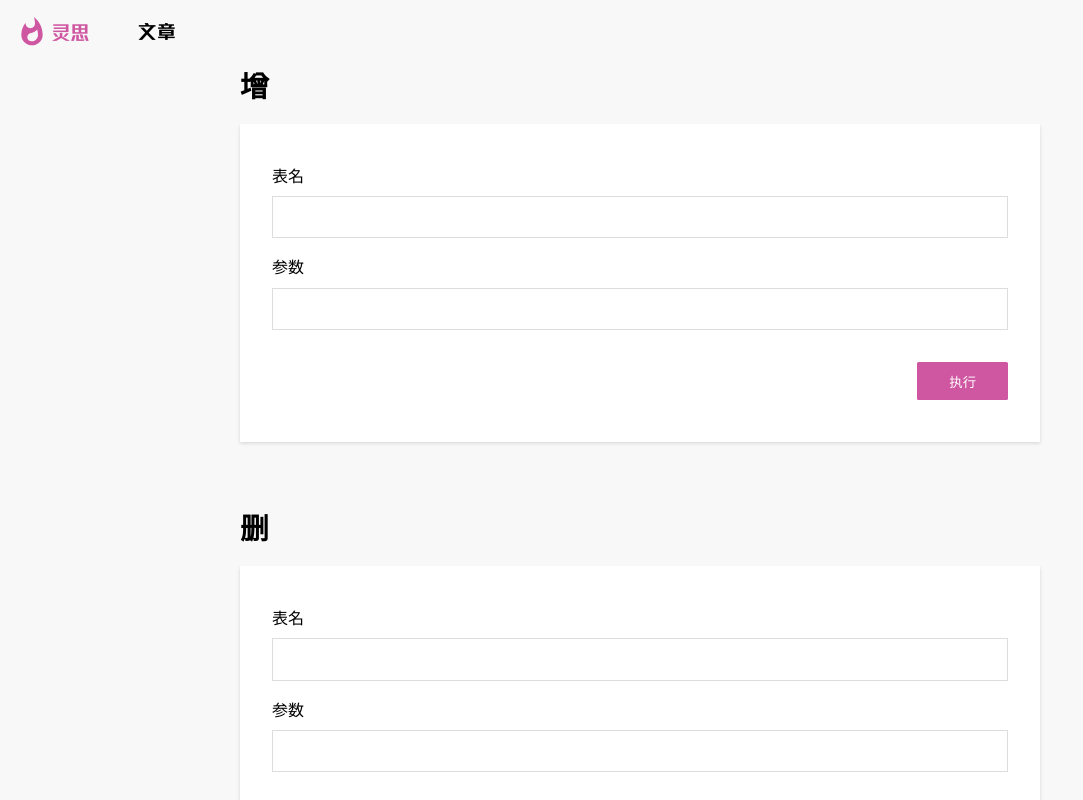
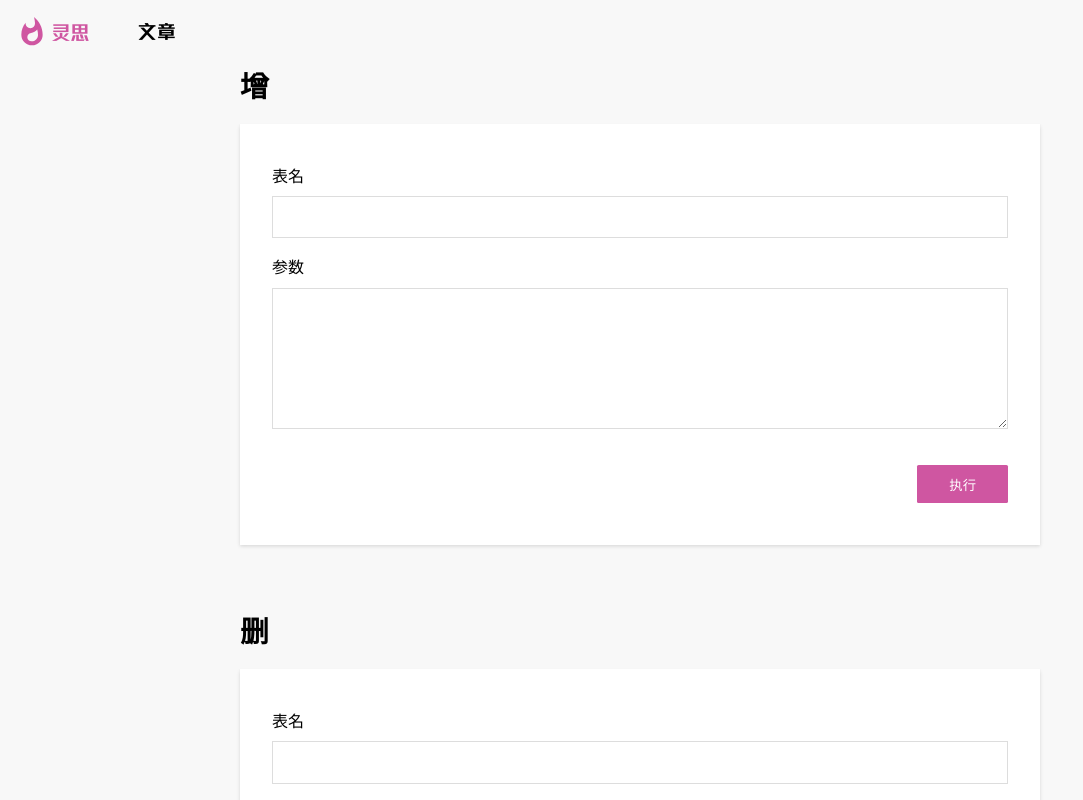
Before and after one commit to DoubleJan/spirit-thought-web, a React app: page /admin in a window 1280 px wide. Shown: the top 800 px of the page, without its empty margins (0-1083 px from the left). Built offline with nearby package versions, Linux system fonts and the light colour scheme.

Commit message:
feat: 完成admin页面布局

```diff
--- a/package.json
+++ b/package.json
@@ -58,7 +58,6 @@
     "react-app-polyfill": "^1.0.6",
     "react-dev-utils": "^10.2.1",
     "react-dom": "^16.13.1",
-    "react-json-editor": "^0.3.0",
     "react-markdown": "^4.3.1",
     "react-router-dom": "^5.2.0",
     "react-syntax-highlighter": "^15.1.0",
--- a/src/pages/admin/components/SQLComponent.tsx
+++ b/src/pages/admin/components/SQLComponent.tsx
@@ -7,6 +7,7 @@ const sqlType = {
   update: '改',
   search: '查',
 }
+
 
 function SQLComponent({ type }: { type: SQLType }) {
 
@@ -20,7 +21,7 @@ function SQLComponent({ type }: { type: SQLType }) {
         </div>
         <div className={styles.formFieldWrap}>
           <h2>参数</h2>
-          <input type="text" />
+          <textarea rows={6} />
         </div>
         <button className={styles.submitSQL}>执行</button>
       </div>
--- a/src/pages/admin/components/component.module.less
+++ b/src/pages/admin/components/component.module.less
@@ -20,14 +20,22 @@
 }
 
 .formFieldWrap {
-  input {
+  margin-bottom: 1rem;
+
+  input, textarea {
     width: calc(100% - 1.3rem);
     font-size: 1.1rem;
     padding: .6rem;
     border: 1px solid @TABLE_BORDER;
     margin-top: .6rem;
   }
-  margin-bottom: 1rem;
+
+  textarea {
+    font-family: Consolas, source-code-pro, Menlo, Monaco,
+    "PingFang SC", "Segoe UI", "Microsoft YaHei",
+    sans-serif, monospace;
+  }
+
 }
 
 .submitSQL {
```
Also changed, not shown: 1 other file (tests, documents, lock files or other folders).
